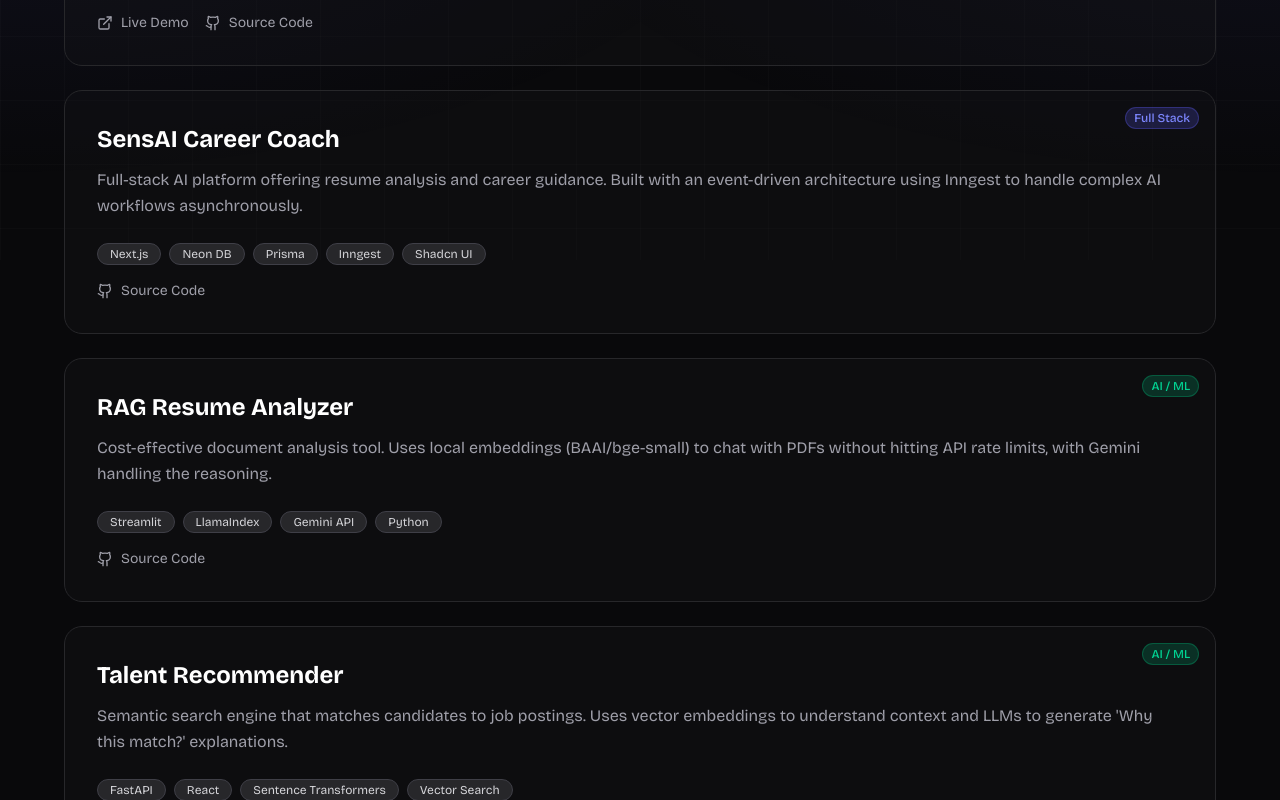
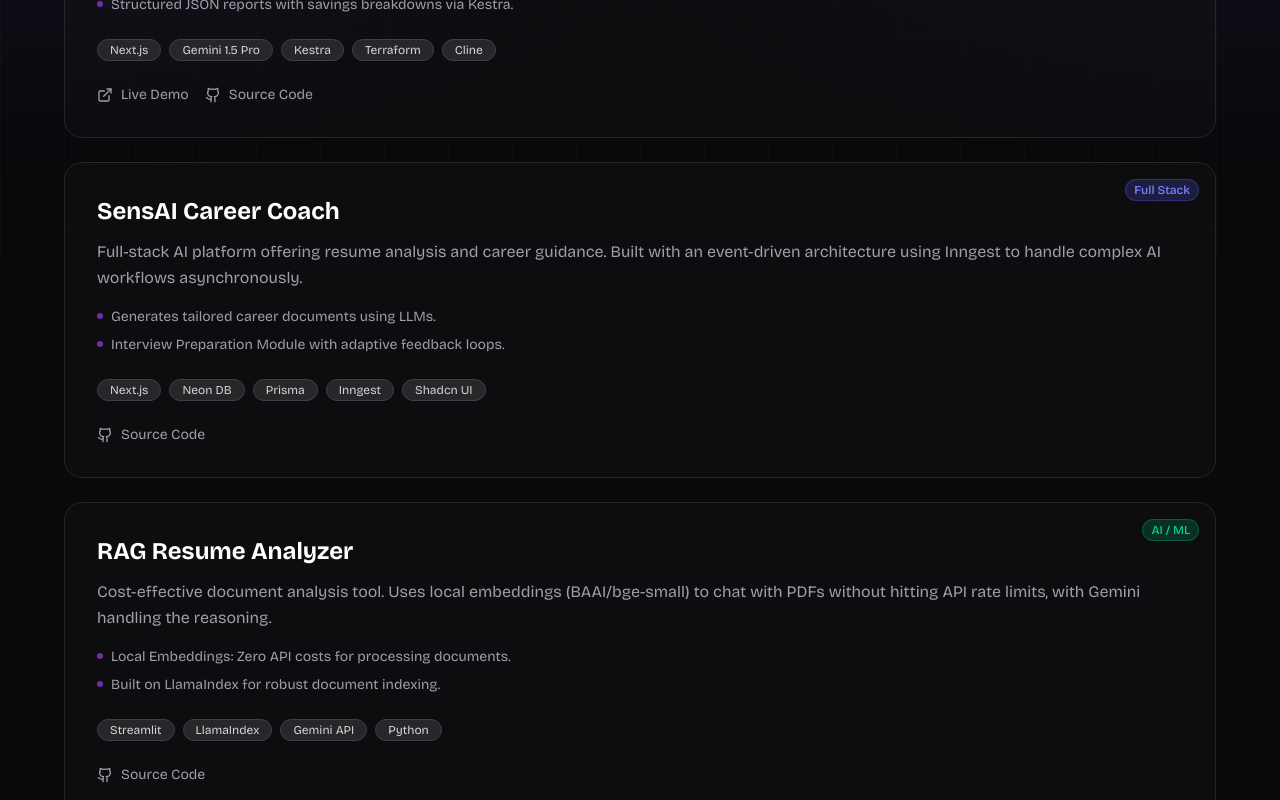
Before and after one commit to solankivedant10/vedant-portfolio, a Next.js app: page /projects in a window 1280 px wide. Shown: the part 540-1340 px from the top of the page. Built offline with nearby package versions, Linux system fonts and the light colour scheme.

Commit message:
feat: Add initial portfolio pages (home, about, experience) and components (Hero, FeaturedProjects).

```diff
--- a/src/app/about/content.tsx
+++ b/src/app/about/content.tsx
@@ -104,8 +104,6 @@
                             </Button>
                         </div>
                     </motion.div>
-
-                    <Separator className="my-16" />
 
                     {/* Why Hire Me Section */}
                     <div ref={whyRef}>
--- a/src/app/about/page.tsx
+++ b/src/app/about/page.tsx
@@ -3,7 +3,7 @@
 
 export const metadata: Metadata = {
     title: "About | Vedant Solanki",
-    description: "My journey from engineering student to Software Developer."
+    description: "My journey as a Software Developer."
 }
 
 export default function AboutPage() {
--- a/src/app/page.tsx
+++ b/src/app/page.tsx
@@ -23,11 +23,6 @@
       {/* Tech Stack */}
       <TechStack />
 
-      {/* About Section */}
-      <section id="about" className="relative">
-        <AboutContent />
-      </section>
-
       {/* Experience Section */}
       <section id="experience">
         <Experience />
@@ -43,6 +38,11 @@
         <GarageContent />
       </section>
 
+      {/* About Section */}
+      <section id="about" className="relative">
+        <AboutContent />
+      </section>
+
       {/* Call to Action */}
       <section id="contact">
         <LetsWorkTogether />
--- a/src/components/FeaturedProjects.tsx
+++ b/src/components/FeaturedProjects.tsx
@@ -7,6 +7,7 @@
 interface Project {
     title: string;
     description: string;
+    highlights?: string[];
     stack: string[];
     live: string;
     github: string;
@@ -17,7 +18,11 @@
     {
         title: "Cloud Janitor (FinOps Agent)",
         description: "Autonomous AI agent that detects wasted cloud resources and proposes safe Terraform cleanup code. Features a human-in-the-loop approval workflow to ensure safety before destruction.",
-        stack: ["Next.js", "Gemini 1.5 Pro", "Kestra", "Terraform", "Neon DB"],
+        highlights: [
+            "AI-Powered Waste Detection using Gemini-based analysis.",
+            "Structured JSON reports with savings breakdowns via Kestra."
+        ],
+        stack: ["Next.js", "Gemini 1.5 Pro", "Kestra", "Terraform", "Cline"],
         live: "https://cloud-janitor-finops.vercel.app",
         github: "https://github.com/solankivedant10/FinOps-Agent",
         category: "AI / ML",
@@ -25,6 +30,10 @@
     {
         title: "SensAI Career Coach",
         description: "Full-stack AI platform offering resume analysis and career guidance. Built with an event-driven architecture using Inngest to handle complex AI workflows asynchronously.",
+        highlights: [
+            "Generates tailored career documents using LLMs.",
+            "Interview Preparation Module with adaptive feedback loops."
+        ],
         stack: ["Next.js", "Neon DB", "Prisma", "Inngest", "Shadcn UI"],
         live: "#",
         github: "https://github.com/solankivedant10/SensAI",
@@ -33,6 +42,10 @@
     {
         title: "RAG Resume Analyzer",
         description: "Cost-effective document analysis tool. Uses local embeddings (BAAI/bge-small) to chat with PDFs without hitting API rate limits, with Gemini handling the reasoning.",
+        highlights: [
+            "Local Embeddings: Zero API costs for processing documents.",
+            "Built on LlamaIndex for robust document indexing."
+        ],
         stack: ["Streamlit", "LlamaIndex", "Gemini API", "Python"],
         live: "#",
         github: "https://github.com/solankivedant10/rag-resume-analyzer",
@@ -40,7 +53,11 @@
     },
     {
         title: "Talent Recommender",
-        description: "Semantic search engine that matches candidates to job postings. Uses vector embeddings to understand context and LLMs to generate 'Why this match?' explanations.",
+        description: "Semantic search engine that matches candidates to job postings. Uses vector embeddings to understand context and LLMs to generate explanations.",
+        highlights: [
+            "Prototype AI-driven talent recommendation engine.",
+            "Rankings based on bio, rates, and semantic embeddings."
+        ],
         stack: ["FastAPI", "React", "Sentence Transformers", "Vector Search"],
         live: "#",
         github: "https://github.com/solankivedant10/Talent-Recommender-LLM",
@@ -79,33 +96,43 @@
                     </p>
                 </div>
 
-                {/* Vertical Project List */}
                 <div className="flex flex-col gap-6">
                     {projects.map((project, index) => (
                         <motion.div
                             key={project.title}
                             initial={{ opacity: 0, y: 20 }}
-                            animate={{ opacity: 1, y: 0 }}
+                            whileInView={{ opacity: 1, y: 0 }}
+                            viewport={{ once: true }}
                             transition={{ delay: index * 0.1 }}
                             className="group relative p-6 md:p-8 rounded-2xl border border-zinc-800 bg-zinc-900/30 hover:bg-zinc-900/50 hover:border-zinc-700 transition-all duration-300"
                         >
-                            {/* Category Badge */}
                             <Badge className={`absolute top-4 right-4 ${getCategoryColor(project.category)} border font-medium`}>
                                 {project.category}
                             </Badge>
 
                             <div className="flex flex-col md:flex-row md:items-start gap-4 md:gap-8">
                                 <div className="flex-1">
-                                    <h3 className="text-xl md:text-2xl font-bold text-white group-hover:text-primary transition-colors mb-3">
+                                    <h3 className="text-xl md:text-2xl font-bold text-white group-hover:text-purple-400 transition-colors mb-3">
                                         {project.title}
                                     </h3>
 
-                                    <p className="text-zinc-400 leading-relaxed mb-6">
+                                    <p className="text-zinc-400 leading-relaxed mb-4">
                                         {project.description}
                                     </p>
 
-                                    {/* Tech Stack */}
-                                    <div className="flex flex-wrap gap-2 mb-4">
+                                    {/* --- RENDER HIGHLIGHTS HERE --- */}
+                                    {project.highlights && project.highlights.length > 0 && (
+                                        <ul className="mb-6 space-y-2">
+                                            {project.highlights.map((highlight, i) => (
+                                                <li key={i} className="flex items-start gap-2 text-sm text-zinc-400">
+                                                    <span className="mt-1.5 h-1.5 w-1.5 shrink-0 rounded-full bg-purple-500/60" />
+                                                    {highlight}
+                                                </li>
+                                            ))}
+                                        </ul>
+                                    )}
+
+                                    <div className="flex flex-wrap gap-2 mb-6">
                                         {project.stack.map((tech) => (
                                             <Badge
                                                 key={tech}
@@ -117,7 +144,6 @@
                                         ))}
                                     </div>
 
-                                    {/* Links */}
                                     <div className="flex gap-4">
                                         {project.live !== "#" && (
                                             <Link
--- a/src/components/Hero.tsx
+++ b/src/components/Hero.tsx
@@ -68,7 +68,7 @@
                     transition={{ duration: 0.5, delay: 0.2 }}
                     className="text-lg md:text-xl text-muted-foreground max-w-2xl mx-auto leading-relaxed"
                 >
-                    A Software Developer specializing in building high-performance web applications, autonomous agents, and scalable AI platforms.
+                    A Software Developer specializing in building high-performance web applications, autonomous agents, and scalable platforms.
                 </motion.p>
 
                 {/* Animated Subtitle */}
```
Also changed, not shown: src/app/experience/page.tsx (+27 -9 lines).
